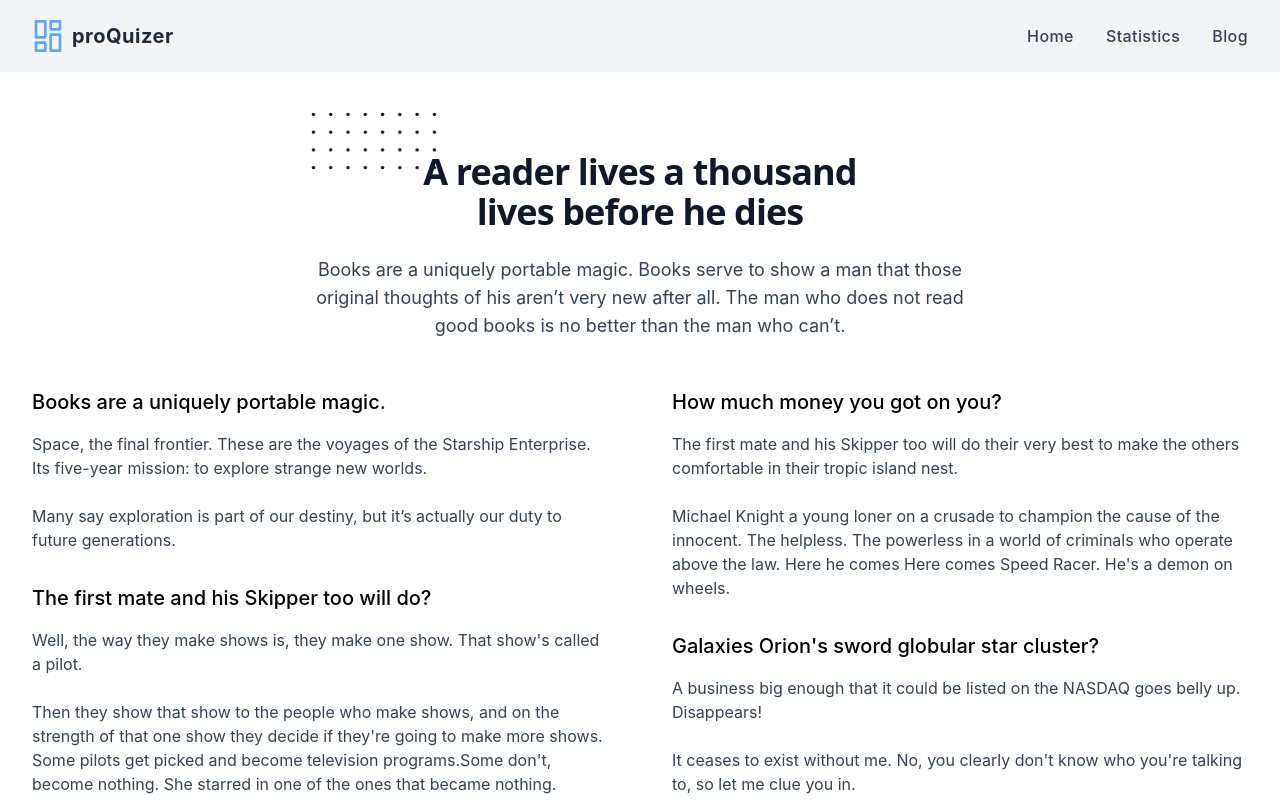
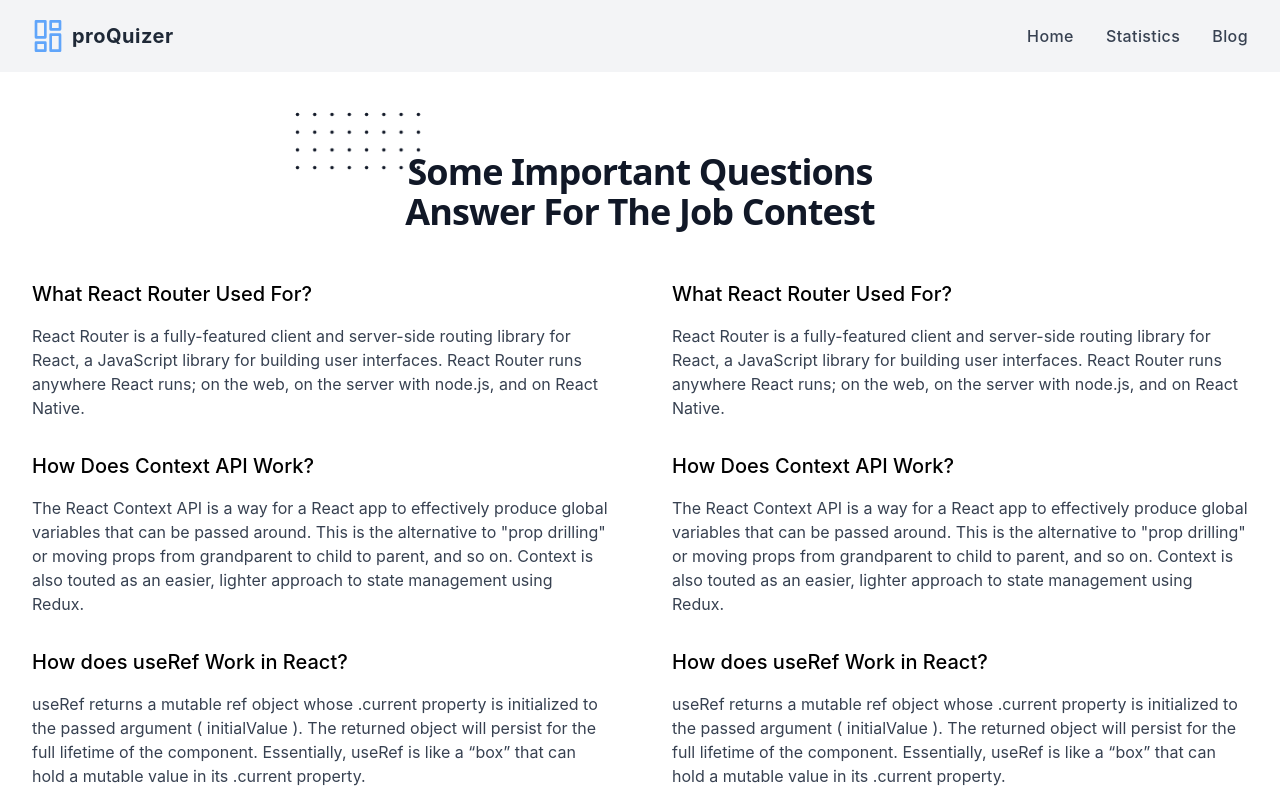
Before and after one commit to bhtanvin0/quiz-website-assign, a React (Create React App) app: page /blog in a window 1280 px wide. Shown: the top 800 px of the page. Built offline with nearby package versions, Linux system fonts and the light colour scheme.

Commit message:
blogPageDesign

```diff
--- a/src/Blog.js
+++ b/src/Blog.js
@@ -30,15 +30,11 @@ const Blog = () => {
                   height='24'
                 />
               </svg>
-              <span className='relative'>A</span>
+              <span className='relative'>Some</span>
             </span>{' '}
-            reader lives a thousand lives before he dies
+            Important Questions Answer For The Job Contest
           </h2>
-          <p className='text-base text-gray-700 md:text-lg'>
-            Books are a uniquely portable magic. Books serve to show a man that
-            those original thoughts of his aren’t very new after all. The man
-            who does not read good books is no better than the man who can’t.
-          </p>
+
         </div>
       </div>
       <div className='max-w-screen-xl sm:mx-auto'>
@@ -46,86 +42,56 @@ const Blog = () => {
           <div className='space-y-8'>
             <div>
               <p className='mb-4 text-xl font-medium'>
-                Books are a uniquely portable magic.
+              What React Router Used For?
               </p>
               <p className='text-gray-700'>
-                Space, the final frontier. These are the voyages of the Starship
-                Enterprise. Its five-year mission: to explore strange new
-                worlds.
-                <br />
-                <br />
-                Many say exploration is part of our destiny, but it’s actually
-                our duty to future generations.
+              React Router is a fully-featured client and server-side routing library for React, a JavaScript library for building user interfaces. React Router runs anywhere React runs; on the web, on the server with node.js, and on React Native.
               </p>
             </div>
             <div>
               <p className='mb-4 text-xl font-medium'>
-                The first mate and his Skipper too will do?
+              How Does Context API Work?
               </p>
               <p className='text-gray-700'>
-                Well, the way they make shows is, they make one show. That
-                show's called a pilot.
-                <br />
-                <br />
-                Then they show that show to the people who make shows, and on
-                the strength of that one show they decide if they're going to
-                make more shows. Some pilots get picked and become television
-                programs.Some don't, become nothing. She starred in one of the
-                ones that became nothing.
+              The React Context API is a way for a React app to effectively produce global variables that can be passed around. This is the alternative to "prop drilling" or moving props from grandparent to child to parent, and so on. Context is also touted as an easier, lighter approach to state management using Redux.
               </p>
             </div>
             <div>
               <p className='mb-4 text-xl font-medium'>
-                Is the Space Pope reptilian!?
+              How does useRef Work in React?
               </p>
               <p className='text-gray-700'>
-                A flower in my garden, a mystery in my panties. Heart attack
-                never stopped old Big Bear. I didn't even know we were calling
-                him Big Bear.
+              useRef returns a mutable ref object whose .current property is initialized to the passed argument ( initialValue ). The returned object will persist for the full lifetime of the component. Essentially, useRef is like a “box” that can hold a mutable value in its .current property.
               </p>
             </div>
           </div>
           <div className='space-y-8'>
             <div>
               <p className='mb-4 text-xl font-medium'>
-                How much money you got on you?
+              What React Router Used For?
               </p>
               <p className='text-gray-700'>
-                The first mate and his Skipper too will do their very best to
-                make the others comfortable in their tropic island nest.
-                <br />
-                <br />
-                Michael Knight a young loner on a crusade to champion the cause
-                of the innocent. The helpless. The powerless in a world of
-                criminals who operate above the law. Here he comes Here comes
-                Speed Racer. He's a demon on wheels.
+              React Router is a fully-featured client and server-side routing library for React, a JavaScript library for building user interfaces. React Router runs anywhere React runs; on the web, on the server with node.js, and on React Native.
               </p>
             </div>
             <div>
               <p className='mb-4 text-xl font-medium'>
-                Galaxies Orion's sword globular star cluster?
+              How Does Context API Work?
               </p>
               <p className='text-gray-700'>
-                A business big enough that it could be listed on the NASDAQ goes
-                belly up. Disappears!
-                <br />
-                <br />
-                It ceases to exist without me. No, you clearly don't know who
-                you're talking to, so let me clue you in.
+              The React Context API is a way for a React app to effectively produce global variables that can be passed around. This is the alternative to "prop drilling" or moving props from grandparent to child to parent, and so on. Context is also touted as an easier, lighter approach to state management using Redux.
               </p>
             </div>
             <div>
               <p className='mb-4 text-xl font-medium'>
-                When has justice ever been as simple as a rule book?
+              How does useRef Work in React?
               </p>
               <p className='text-gray-700'>
-                This is not about revenge. This is about justice. A lot of
-                things can change in twelve years, Admiral. Well, that's
-                certainly good to know. About four years. I got tired of hearing
-                how young I looked.
+              useRef returns a mutable ref object whose .current property is initialized to the passed argument ( initialValue ). The returned object will persist for the full lifetime of the component. Essentially, useRef is like a “box” that can hold a mutable value in its .current property.
               </p>
             </div>
           </div>
+
         </div>
       </div>
     </div>
--- a/src/components/Header.js
+++ b/src/components/Header.js
@@ -8,7 +8,7 @@ const Header = () => {
       <div className='px-4 py-5 mx-auto sm:max-w-xl md:max-w-full lg:max-w-screen-xl md:px-24 lg:px-8'>
         <div className='relative flex items-center justify-between'>
           <Link
-            href='/'
+            to='/home'
             aria-label='proQuizer'
             title='proQuizer'
             className='inline-flex items-center'
--- a/src/components/Statistics.js
+++ b/src/components/Statistics.js
@@ -28,13 +28,13 @@ const Statistics = () => {
         },
       ];
     return (
-        <div className="m-0 bg-blue-600 p-0">
+        <div className="m-0 bg-blue-500 p-20">
       <ResponsiveContainer width="100%" height={400}>
-        <LineChart width={500} height={400} data={data}>
+        <LineChart  width={500} height={400} data={data}>
           <Line type="monotone" dataKey="total" stroke="#fff" />
           <Tooltip />
-          <CartesianGrid strokeDasharray="3 3" />
-          <XAxis dataKey="name" />
+          <CartesianGrid  strokeDasharray="3 3" />
+          <XAxis  dataKey="name" />
           <YAxis dataKey="total" />
         </LineChart>
       </ResponsiveContainer>
```
